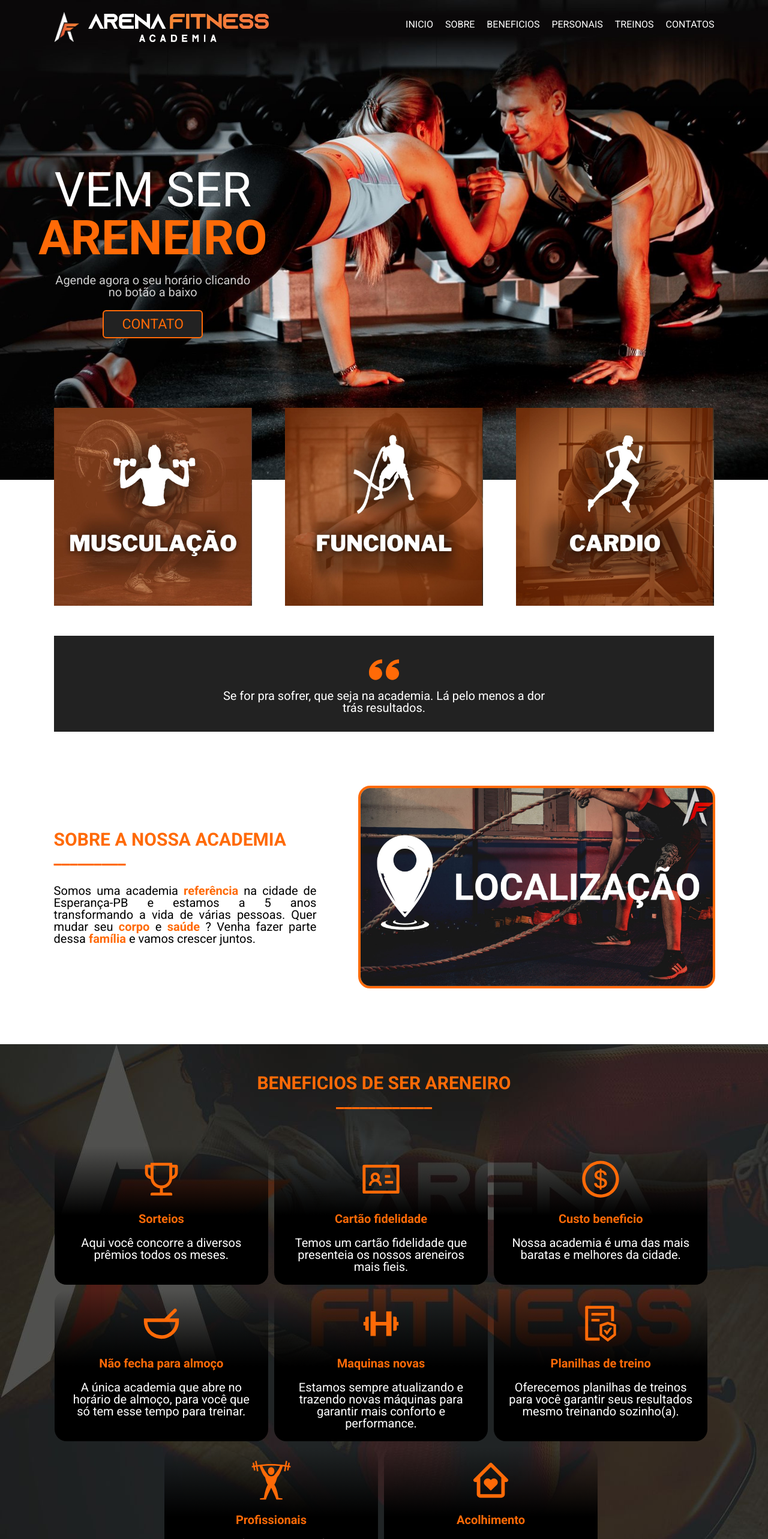
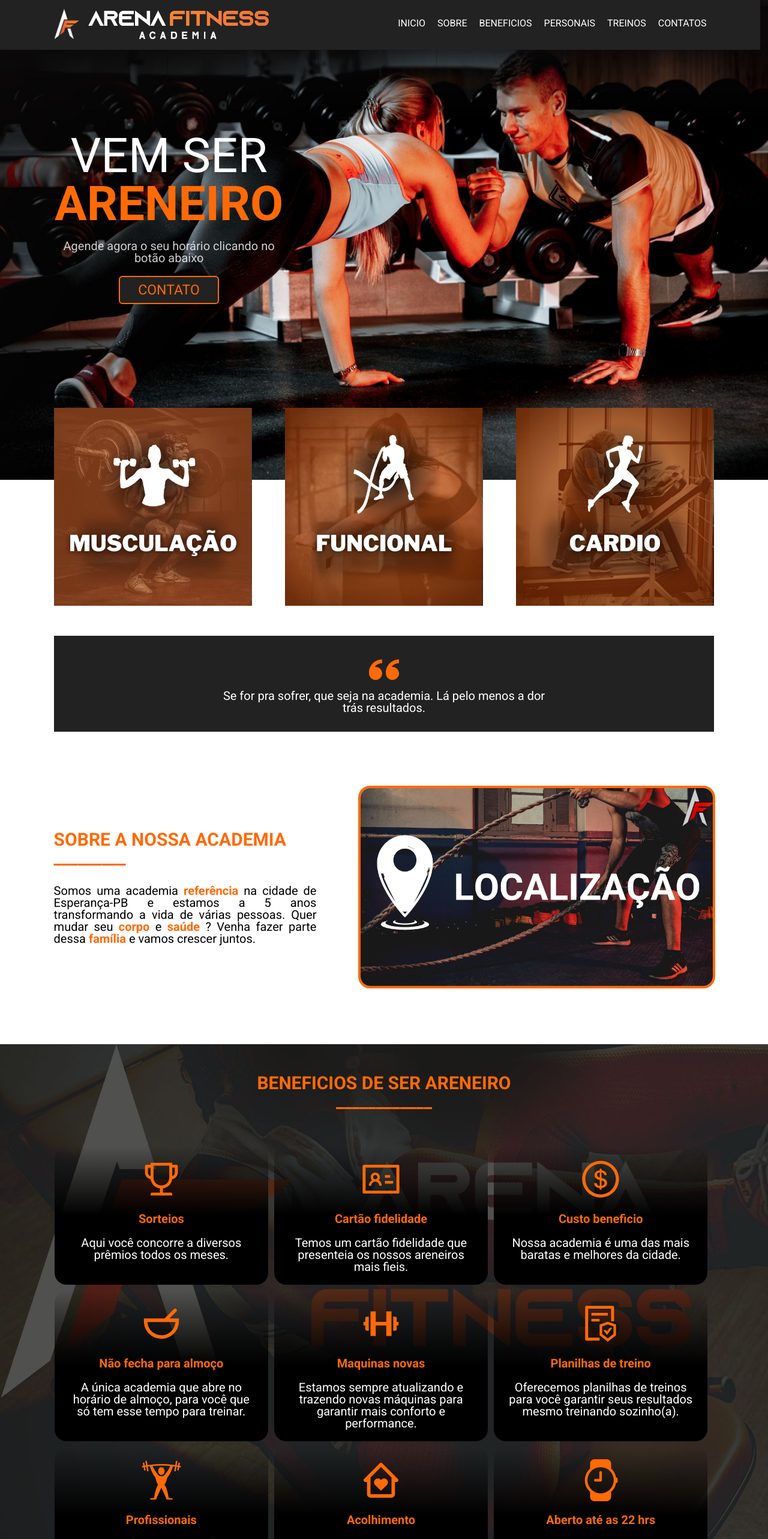
Before and after one commit to RickFerreira/arena-fitness, a React (Create React App) app: page / in a window 1280 px wide. Shown: the top 2566 px of the page at 60% size. Built offline with nearby package versions, Linux system fonts and the light colour scheme.

Commit message:
Menu fixo e pequenas alterações de css

```diff
--- a/src/pages/Beneficios/index.tsx
+++ b/src/pages/Beneficios/index.tsx
@@ -8,6 +8,7 @@ import { GiWeightLiftingUp } from "react-icons/gi";
 import { AiOutlineFileProtect } from "react-icons/ai";
 import { BiHomeHeart } from "react-icons/bi";
 import { BiDumbbell } from "react-icons/bi";
+import { BsWatch } from "react-icons/bs";
 
 
 export const Beneficios = () => {
@@ -72,6 +73,13 @@ export const Beneficios = () => {
           <h2>Acolhimento</h2>
           <p>A Arena Fitness é um ambiente familiar, onde você será bem atendido(a) e recebido(a). </p>
         </li>
+        <li>
+          <div>
+            <BsWatch/>
+          </div>
+          <h2>Aberto até as 22 hrs</h2>
+          <p>Aberta até essa hora para garantir que você não vai perder o dia de treino</p>
+        </li>
       </ul>
 
     </section>
--- a/src/pages/Inicio/Inicio.module.scss
+++ b/src/pages/Inicio/Inicio.module.scss
@@ -8,13 +8,18 @@
     background-size: cover;
     background-position: center;
 
-    padding-inline: 7vw;
+
 
     menu{
-        padding-top: 20px;
+        padding-inline: 7vw;
+        padding-top: 15px;
+        padding-bottom: 15px;
+        background-color: $cinza;
         display: flex;
         flex-direction: row;
         justify-content: space-between;
+        position: fixed;
+        width: 85vw;
 
         img{
             height: 50px;
@@ -25,7 +30,8 @@
             color: white;
         }
         ul{
-            padding-top: 13px;
+            right: 0;
+            padding-top: 16px;
             display: flex;
             flex-direction: row;
         }
@@ -37,7 +43,8 @@
     }
 
     section{
-        margin-top: 23vh;
+        padding-left: 7vw;
+        padding-top: 25vh;
         max-width: 30%;
         display: flex;
         flex-direction: column;
--- a/src/pages/Inicio/index.tsx
+++ b/src/pages/Inicio/index.tsx
@@ -22,7 +22,7 @@ export const Inicio = () => {
       </menu>
       <section>
         <h1>VEM SER <span>ARENEIRO</span></h1>
-        <p>Agende agora o seu horário clicando no botão a baixo</p>
+        <p>Agende agora o seu horário clicando no botão abaixo</p>
         <a href="#">CONTATO</a>
       </section>
     </div>
--- a/src/pages/Personais/Personais.module.scss
+++ b/src/pages/Personais/Personais.module.scss
@@ -2,7 +2,6 @@
     $cinza: #222222;
     $laranja: #ff6a07;
 
-    background-image: linear-gradient( $laranja 70%, black 100%);
     padding-inline: 7vw;
     padding-top: 50px;
 
```
